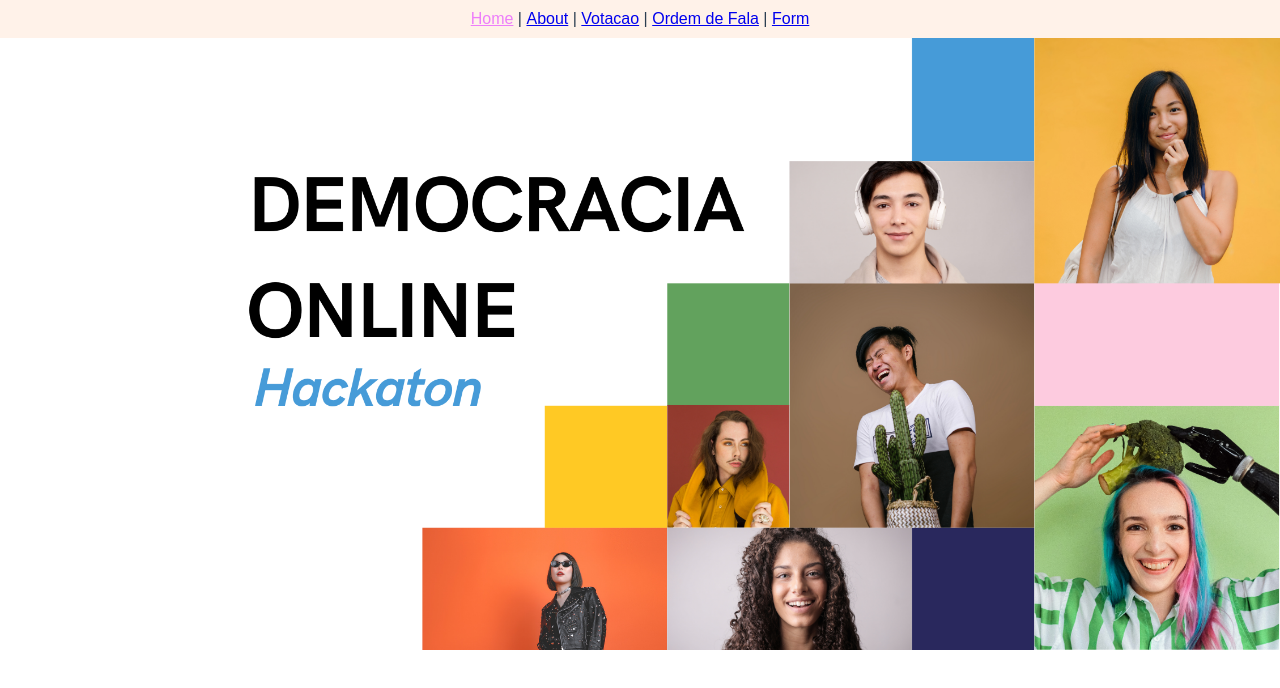
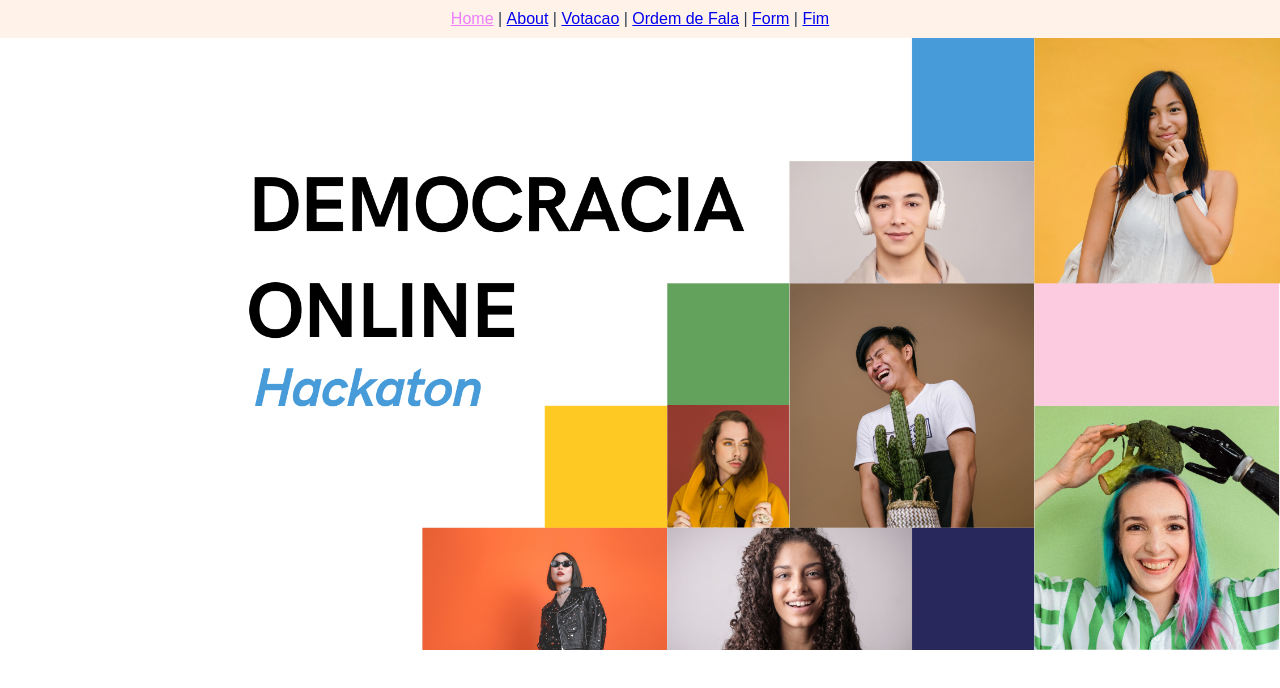
Before and after one commit to ZanezZephyrs/Garibaldo, a Vue app: page / in a window 1280 px wide. Shown: the top 688 px of the page. Built offline with nearby package versions, Linux system fonts and the light colour scheme.

Commit message:
Update App.vue

```diff
--- a/src/App.vue
+++ b/src/App.vue
@@ -7,7 +7,8 @@
           <li><router-link to="/about">About</router-link></li>     |
           <li><router-link to="/votacao">Votacao</router-link></li>     |
           <li> <router-link to="/ordemdefala">Ordem de Fala</router-link></li>     |
-          <li><router-link to="/Form">Form</router-link></li>
+          <li><router-link to="/Form">Form</router-link></li>     |
+          <li><router-link to="/Fim">Fim</router-link></li>
       </ul>
     </div>
     <router-view/>
```
